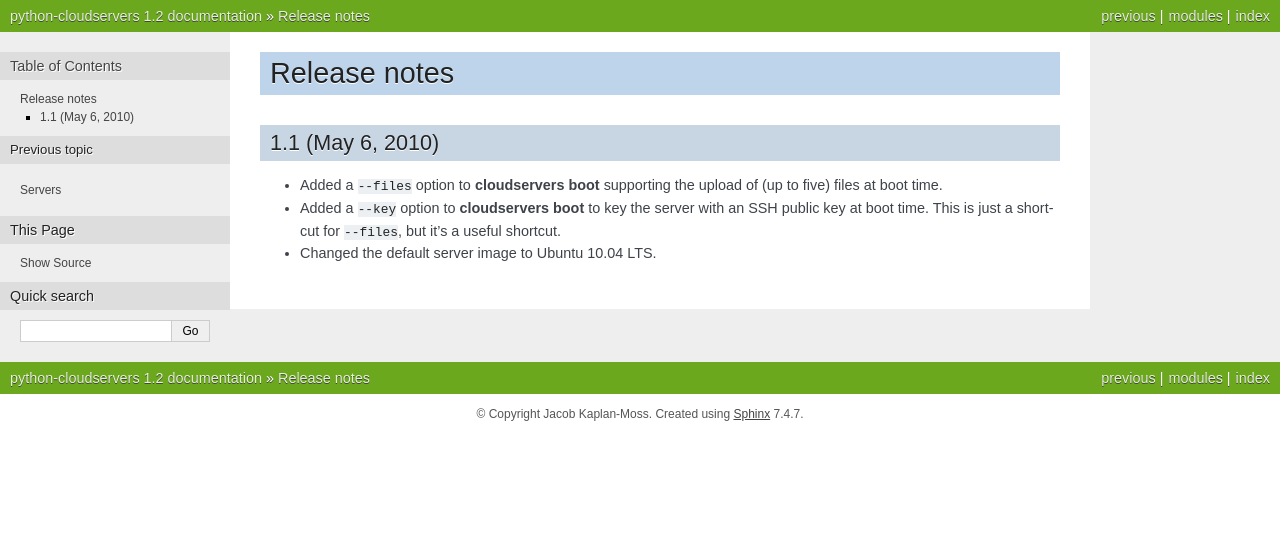
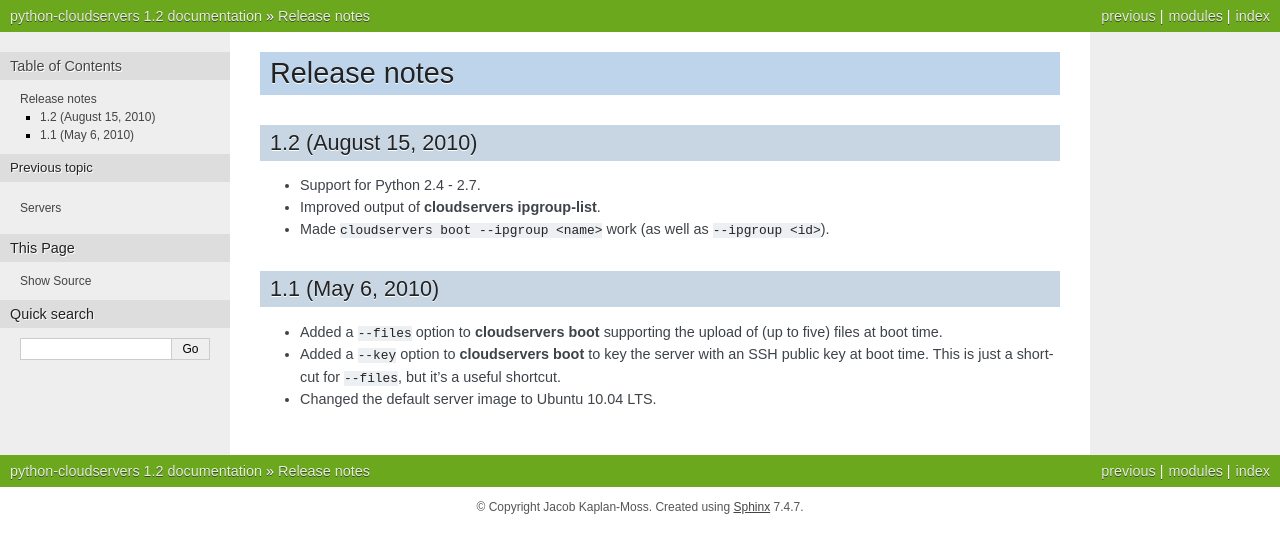
Before and after one commit to jacobian/openstack.compute, a Sphinx documentation site: the page built from docs/releases.rst, in a window 1280 px wide. Shown: the top 553 px of the page. Built offline with Sphinx 7.4.7, drawn with Linux system fonts in a browser that asks for light colours.

Commit message:
Consolidated release notes into a single place.

```diff
--- a/docs/releases.rst
+++ b/docs/releases.rst
@@ -1,6 +1,16 @@
 =============
 Release notes
 =============
+
+1.2 (August 15, 2010)
+=====================
+
+* Support for Python 2.4 - 2.7.
+
+* Improved output of :program:`cloudservers ipgroup-list`.
+
+* Made ``cloudservers boot --ipgroup <name>`` work (as well as ``--ipgroup
+  <id>``).
 
 1.1 (May 6, 2010)
 =================
```
Also changed, not shown: README.rst (+1 -15 lines).
